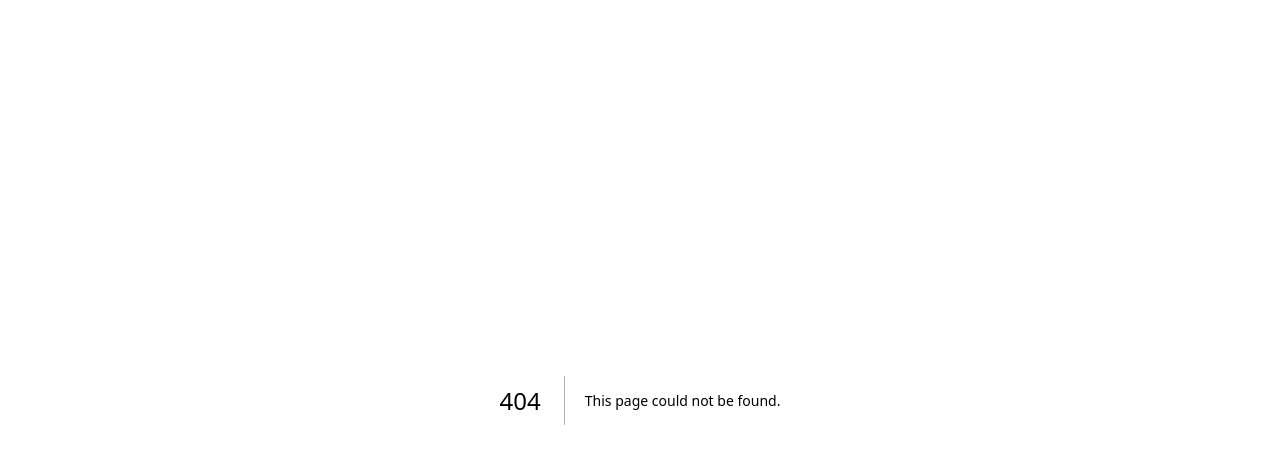
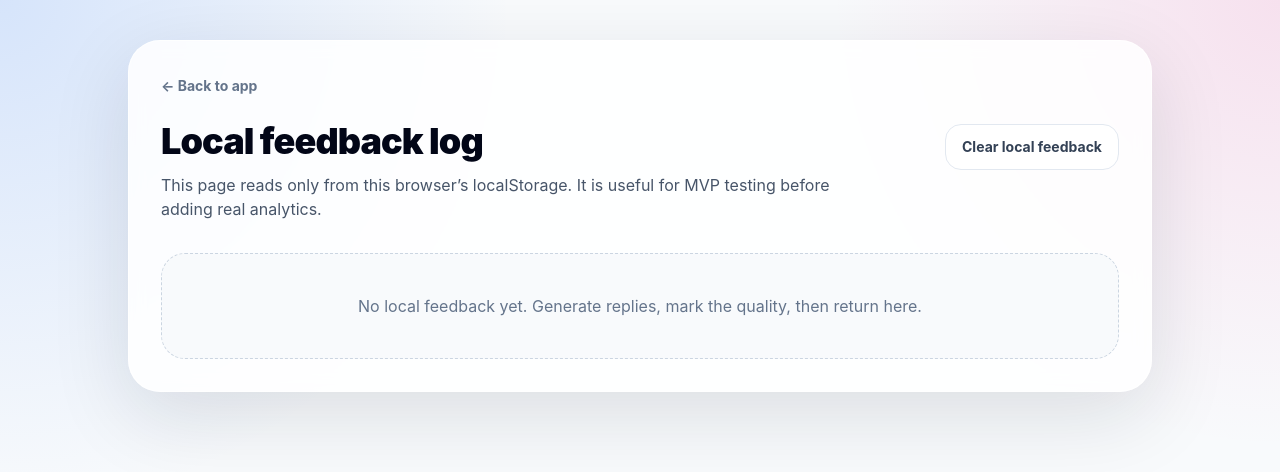
Before and after one commit to AidenOh-1/Quick-on-My-Feet, a Next.js app: page /feedback in a window 1280 px wide. Before the commit this address had no page. Shown: the top 472 px of the page. Built offline with nearby package versions, Linux system fonts and the light colour scheme.

Commit message:
Add local feedback review page

```diff
--- /dev/null
+++ b/app/feedback/page.tsx
@@ -0,0 +1,100 @@
+'use client';
+
+import { useEffect, useState } from 'react';
+
+type FeedbackRecord = {
+  feedback: string;
+  message: string;
+  relationship: string;
+  tone: string;
+  length: string;
+  voice: string;
+  createdAt: string;
+  replies: string[];
+};
+
+export default function FeedbackPage() {
+  const [records, setRecords] = useState<FeedbackRecord[]>([]);
+
+  useEffect(() => {
+    try {
+      const stored = JSON.parse(localStorage.getItem('qomf-feedback') || '[]') as FeedbackRecord[];
+      setRecords(stored);
+    } catch {
+      setRecords([]);
+    }
+  }, []);
+
+  function clearFeedback() {
+    localStorage.removeItem('qomf-feedback');
+    setRecords([]);
+  }
+
+  return (
+    <main className="min-h-screen px-4 py-10 sm:px-6 lg:px-8">
+      <section className="mx-auto max-w-5xl rounded-[2rem] border border-white/80 bg-white/85 p-6 shadow-soft backdrop-blur md:p-8">
+        <div className="flex flex-wrap items-center justify-between gap-4">
+          <div>
+            <a href="/" className="text-sm font-bold text-slate-500 hover:text-slate-900">
+              ← Back to app
+            </a>
+            <h1 className="mt-6 text-4xl font-black tracking-tight text-slate-950">
+              Local feedback log
+            </h1>
+            <p className="mt-3 max-w-2xl text-slate-600">
+              This page reads only from this browser’s localStorage. It is useful for MVP testing before adding real analytics.
+            </p>
+          </div>
+
+          <button
+            onClick={clearFeedback}
+            className="rounded-2xl border border-slate-200 bg-white px-4 py-3 text-sm font-bold text-slate-700 transition hover:bg-slate-50"
+          >
+            Clear local feedback
+          </button>
+        </div>
+
+        <div className="mt-8 grid gap-4">
+          {records.length ? (
+            records.map((record, index) => (
+              <article key={`${record.createdAt}-${index}`} className="rounded-3xl border border-slate-200 bg-white p-5 shadow-sm">
+                <div className="flex flex-wrap items-center gap-2">
+                  <span className="rounded-full bg-slate-950 px-3 py-1 text-xs font-bold uppercase tracking-wide text-white">
+                    {record.feedback}
+                  </span>
+                  <span className="rounded-full bg-slate-100 px-3 py-1 text-xs font-bold text-slate-600">
+                    {record.relationship}
+                  </span>
+                  <span className="rounded-full bg-slate-100 px-3 py-1 text-xs font-bold text-slate-600">
+                    {record.tone}
+                  </span>
+                  <span className="rounded-full bg-slate-100 px-3 py-1 text-xs font-bold text-slate-600">
+                    {record.voice}
+                  </span>
+                </div>
+
+                <p className="mt-4 text-sm font-bold text-slate-500">Incoming message</p>
+                <p className="mt-1 text-slate-950">{record.message}</p>
+
+                <p className="mt-4 text-sm font-bold text-slate-500">Replies</p>
+                <ul className="mt-2 grid gap-2 text-sm leading-6 text-slate-700">
+                  {record.replies.map((reply, replyIndex) => (
+                    <li key={`${reply}-${replyIndex}`} className="rounded-2xl bg-slate-50 p-3">
+                      {reply}
+                    </li>
+                  ))}
+                </ul>
+
+                <p className="mt-4 text-xs text-slate-400">{new Date(record.createdAt).toLocaleString()}</p>
+              </article>
+            ))
+          ) : (
+            <div className="rounded-3xl border border-dashed border-slate-300 bg-slate-50 p-10 text-center text-slate-500">
+              No local feedback yet. Generate replies, mark the quality, then return here.
+            </div>
+          )}
+        </div>
+      </section>
+    </main>
+  );
+}
```
